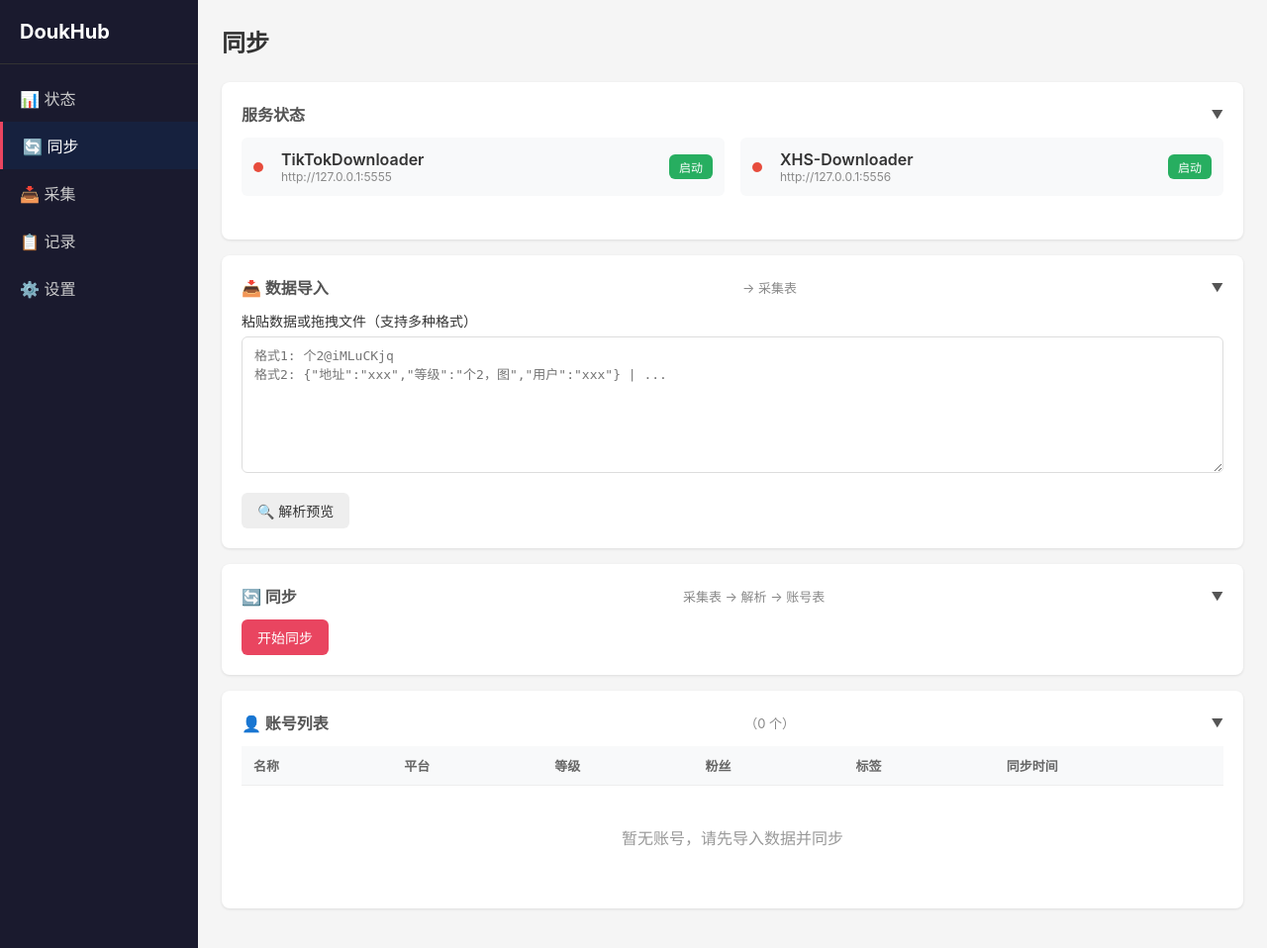
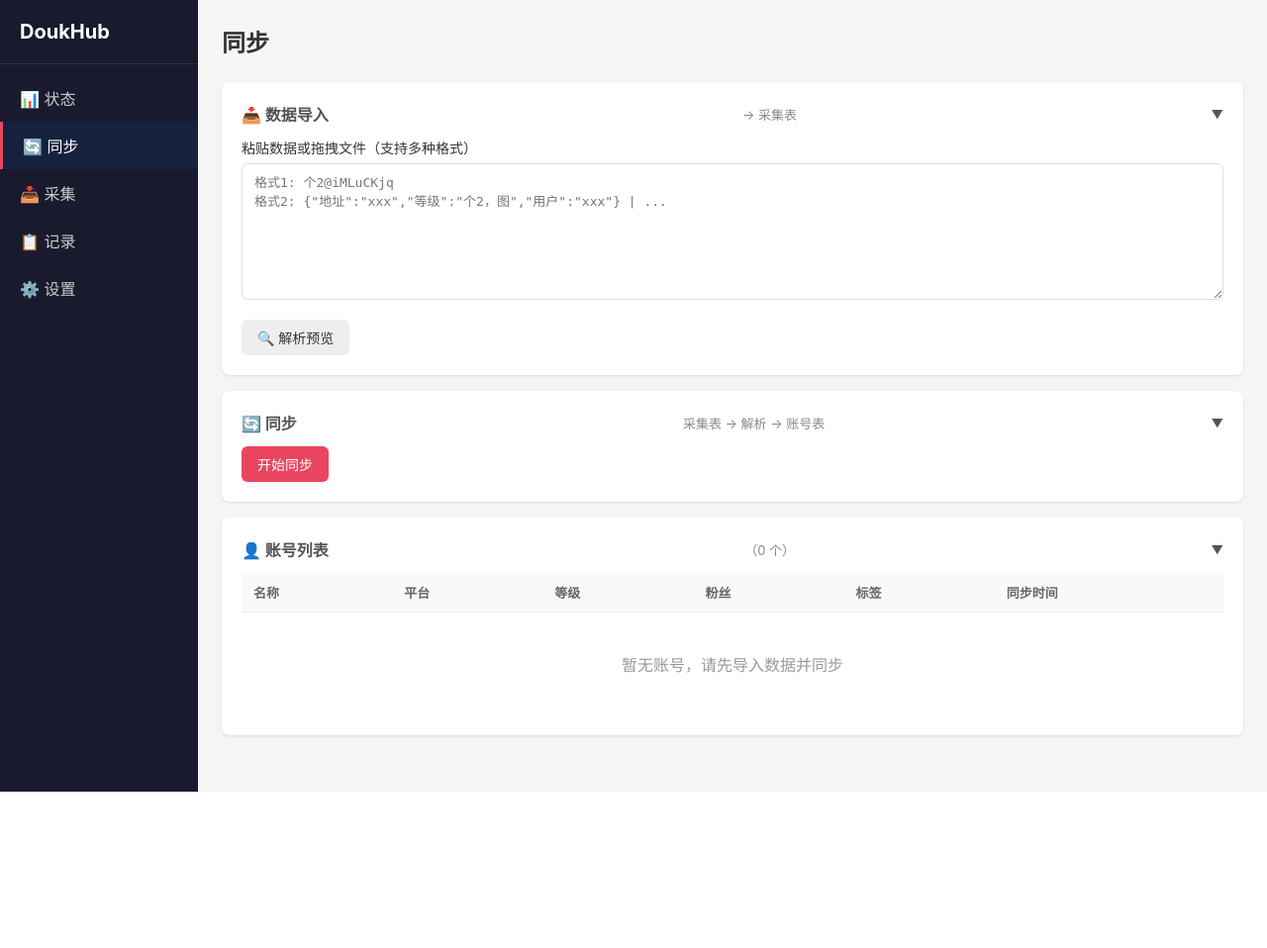
Before and after one commit to pili8/DoukHub, a FastAPI app: page / in a window 1280 px wide. Shown: the whole page at 99% size. After the commit the page ends 800 px from the top, so only its background shows below. Run offline with FastAPI, Linux system fonts and the light colour scheme; data that the repository does not hold is empty.

Commit message:
refactor: 移除重复的服务状态和快捷启动命令
- 同步页移除服务状态卡片（已在状态页显示）
- 状态页移除快捷启动命令区域
- 简化状态页路由参数

```diff
--- a/app/main.py
+++ b/app/main.py
@@ -168,11 +168,6 @@ async def page_status(request: Request):
     """状态页面 - 服务状态和连通性检测"""
     return templates.TemplateResponse(request, "status.html", context={
         "request": request,
-        "ttd_path": config.ttd_path,
-        "xhs_path": config.xhs_path,
-        "doukhub_path": str(BASE_DIR.parent),
-        "ttd_port": config.ttd_port,
-        "xhs_port": config.xhs_port,
         "page": "status",
     })
 
--- a/app/templates/sync.html
+++ b/app/templates/sync.html
@@ -71,33 +71,7 @@
     <h2>同步</h2>
 </div>
 
-<!-- 1. 服务状态 -->
-<div class="card">
-    <h3 style="display:flex;justify-content:space-between;align-items:center;cursor:pointer;" onclick="toggleCard(this)">
-        服务状态
-        <span class="collapse-icon">▼</span>
-    </h3>
-    <div class="card-content">
-    <div class="service-grid">
-        {% for svc in services %}
-        <div style="display:flex;align-items:center;gap:12px;padding:12px;background:#f8f9fa;border-radius:6px;">
-            <span class="status-dot {{ 'status-running' if svc.running else 'status-stopped' }}"></span>
-            <div style="flex:1;">
-                <div style="font-weight:600;">{{ svc.name }}</div>
-                <div style="font-size:12px;color:#888;">{{ svc.url }}</div>
-            </div>
-            {% if svc.running %}
-            <button class="btn btn-danger btn-sm" onclick="controlService('{{ svc.name }}', 'stop')">停止</button>
-            {% else %}
-            <button class="btn btn-success btn-sm" onclick="controlService('{{ svc.name }}', 'start')">启动</button>
-            {% endif %}
-        </div>
-        {% endfor %}
-    </div>
-    </div>
-</div>
-
-<!-- 2. 数据导入 -->
+<!-- 1. 数据导入 -->
 <div class="card">
     <h3 style="display:flex;justify-content:space-between;align-items:center;cursor:pointer;" onclick="toggleCard(this)">
         📥 数据导入 <span style="font-size:13px;color:#888;font-weight:normal;">→ 采集表</span>
```
Also changed, not shown: app/templates/status.html (+0 -68 lines).
